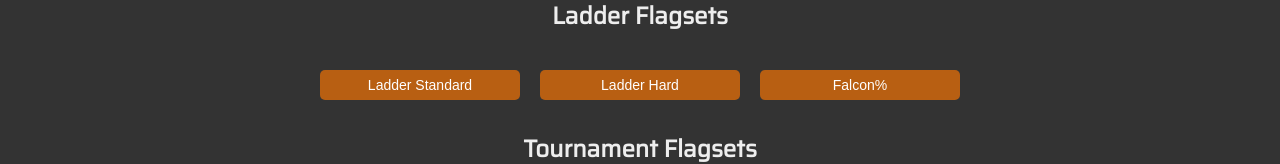
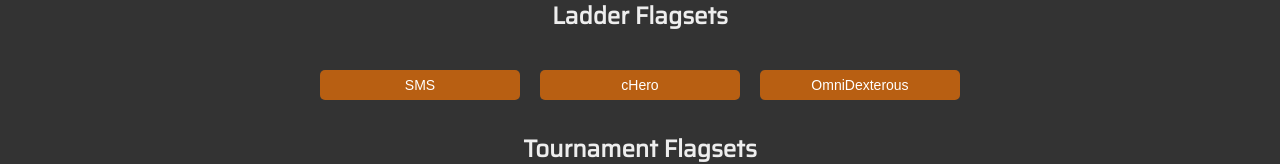
Before and after one commit to Fleury14/v4-timer, a React (Create React App) app: page / in a window 1280 px wide. Shown: the part 250-414 px from the top of the page. Built offline with nearby package versions, Linux system fonts and the light colour scheme; no server answers.

Commit message:
chore(flag input form): ladder s9 presets

```diff
--- a/src/components/flag-input/flag-input-form.js
+++ b/src/components/flag-input/flag-input-form.js
@@ -39,9 +39,9 @@ class FlagInputForm extends Component {
                 </form>
                 <h2 className="flag-preset-title">Ladder Flagsets</h2>
                 <div className="flag-presets">
-                    <button onClick={() => this.setState({ flags: 'Orandom:5,tough_quest/req:4/win:crystal Kmain/summon/moon Pkey Cstandard/nofree/maybe/restrict:cecil,fusoya/j:abilities/nekkie Twildish Sstandard Bstandard/alt:gauntlet Etoggle Gwarp/life/sylph/backrow -kit:better -noadamants -spoon' })}>Ladder Standard</button>
-                    <button onClick={() => this.setState({ flags: 'O1:quest_forge/random:4,tough_quest/req:4/win:crystal Kmain/summon/moon/nofree Pkey Cstandard/nofree/maybe/start:any/no:fusoya/j:abilities Tpro Sstandard Bstandard/alt:gauntlet Etoggle Glife/sylph/backrow -kit:basic -noadamants -spoon -smith:alt' })}>Ladder Hard</button>
-                    <button onClick={() => this.setState({ flags: 'O1:quest_falcon/req:all/win:game Kmain/nofree/force:hook Pnone Cstandard/nofree/no:fusoya/j:abilities Tpro Sstandard/sell:quarter Bstandard/alt:gauntlet Etoggle Gwarp/life/sylph/backrow -kit:basic -noadamants -spoon' })}>Falcon%</button>
+                    <button onClick={() => this.setState({ flags: 'Orandom:4,tough_quest,boss/req:3/win:crystal Kmain Pshop Crelaxed/j:abilities Twild Swild/free/no:apples Bstandard/whyburn Etoggle Glife/sylph/backrow -spoon' })}>SMS</button>
+                    <button onClick={() => this.setState({ flags: 'O1:quest_forge/2:quest_toroiatreasury/random:2,tough_quest/req:all/win:crystal Kmain/summon/moon/nofree Pkey Crelaxed/nofree/no:fusoya/j:abilities/nekkie/hero Tpro Sstandard Bstandard/alt:gauntlet/whichburn Etoggle Glife/sylph/backrow -kit:freedom -kit2:random -noadamants' })}>cHero</button>
+                    <button onClick={() => this.setState({ flags: 'O2:quest_monsterking/4:quest_whitealtar/random:5,tough_quest/req:6/win:crystal Kmain/summon/moon/nofree Pkey Crelaxed/nofree/distinct:5/j:abilities/nekkie/nodupes Twild/sparse:80/maxtier:7 Spro Bstandard/alt:gauntlet Etoggle Glife/sylph/backrow -kit:basic -spoon -wacky:omnidextrous' })}>OmniDexterous</button>
 
                     {/* <button onClick={() => this.setState({ flags: 'O1:quest_forge/2:quest_tradepink/3:quest_pass/win:crystal Kmain/trap/nofree Pkey Crelaxed/nofree/start:fusoya/j:abilities Twildish Sstandard/no:j Bstandard/nofree/alt:gauntlet Etoggle/noexp Gwarp/life/sylph/backrow -kit:freedom -vanilla:fusoya' })}>Fuwario</button>
                     <button onClick={() => this.setState({ flags: 'Orandom:4,boss/req:3/win:crystal Kmain Pshop Crelaxed/j:abilities Twild Swild/free/no:apples Bstandard/whyburn Etoggle Glife/sylph/backrow -spoon' })}>Supermarket Sweep</button> */}
```
